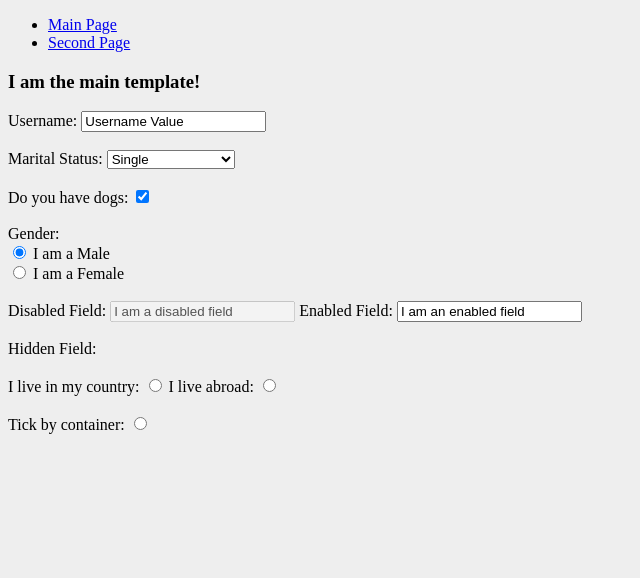
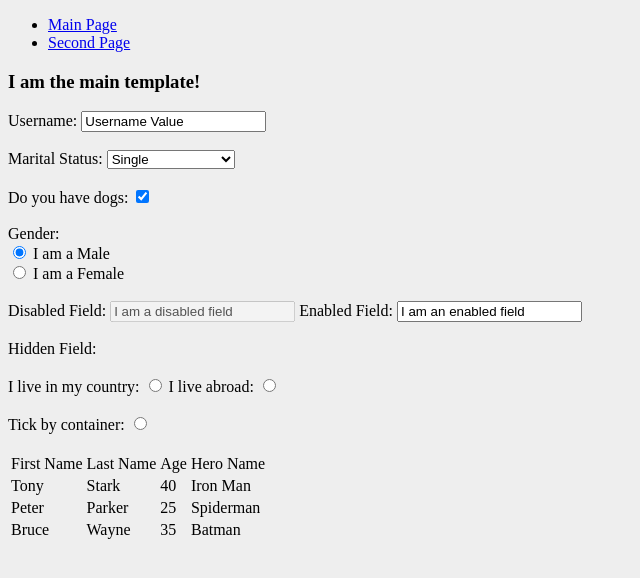
Before and after one commit to quirimmo/Qprotractor, a website: page sample/app/index.html at #!/main in a window 1280 px wide. Shown: the whole page, without its empty margins (0-640 px from the left). Drawn offline with nearby package versions, Linux system fonts and the light colour scheme; some packages are replaced by stand-ins of ours.

Commit message:
finished all the implementation of the first version methods

```diff
--- a/package.json
+++ b/package.json
@@ -20,7 +20,8 @@
   "dependencies": {
     "angular": "^1.6.4",
     "angular-ui-router": "^1.0.3",
-    "asyncawait": "^1.0.6"
+    "asyncawait": "^1.0.6",
+    "thenable": "^1.0.0"
   },
   "devDependencies": {
     "lite-server": "^2.3.0",
--- a/sample/app/controller/main.controller.js
+++ b/sample/app/controller/main.controller.js
@@ -1,7 +1,6 @@
 'use strict';
 
-angular.module('myApp')
-.controller('MainController', ['$scope', function($scope) {
+angular.module('myApp').controller('MainController', ['$scope', function($scope) {
 
     $scope.username = 'Username Value';
 
@@ -21,4 +20,25 @@ angular.module('myApp')
 
     $scope.tickByContainer = undefined;
 
+    $scope.tableData = [
+        {
+            firstName: 'Tony',
+            lastName: 'Stark',
+            age: 40,
+            heroName: 'Iron Man'
+        },
+        {
+            firstName: 'Peter',
+            lastName: 'Parker',
+            age: 25,
+            heroName: 'Spiderman'
+        },
+        {
+            firstName: 'Bruce',
+            lastName: 'Wayne',
+            age: 35,
+            heroName: 'Batman'
+        }
+    ];
+
 }]);
--- a/sample/app/template/main.html
+++ b/sample/app/template/main.html
@@ -56,6 +56,27 @@
         <div>
             Tick by container: <input type="radio" id="tick-by-container" ng-model="tickByContainer" ng-value="'YES'">
         </div>
+        <br>
+        <div>
+            <table>
+                <thead>
+                    <tr>
+                        <td>First Name</td>
+                        <td>Last Name</td>
+                        <td>Age</td>
+                        <td>Hero Name</td>
+                    </tr>
+                </thead>
+                <tbody>
+                    <tr ng-repeat="data in tableData">
+                        <td class="table-first-name">{{data.firstName}}</td>
+                        <td class="table-last-name">{{data.lastName}}</td>
+                        <td class="table-age">{{data.age}}</td>
+                        <td class="table-hero-name">{{data.heroName}}</td>
+                    </tr>
+                </tbody>
+            </table>
+        </div>
     </ng-form>
 
 </div>
```
Also changed, not shown: src/qprotractor.js (+38 -1 lines), test/element-array-finder.spec.js (+22 -0 lines).
